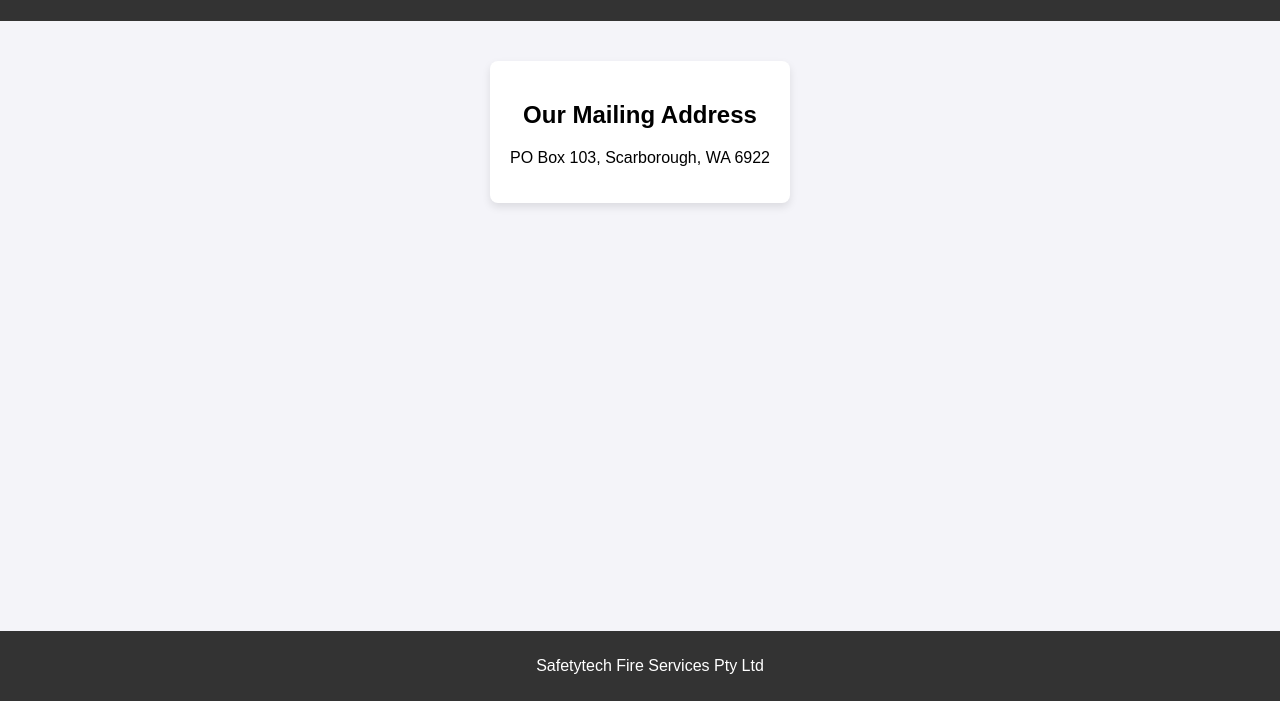
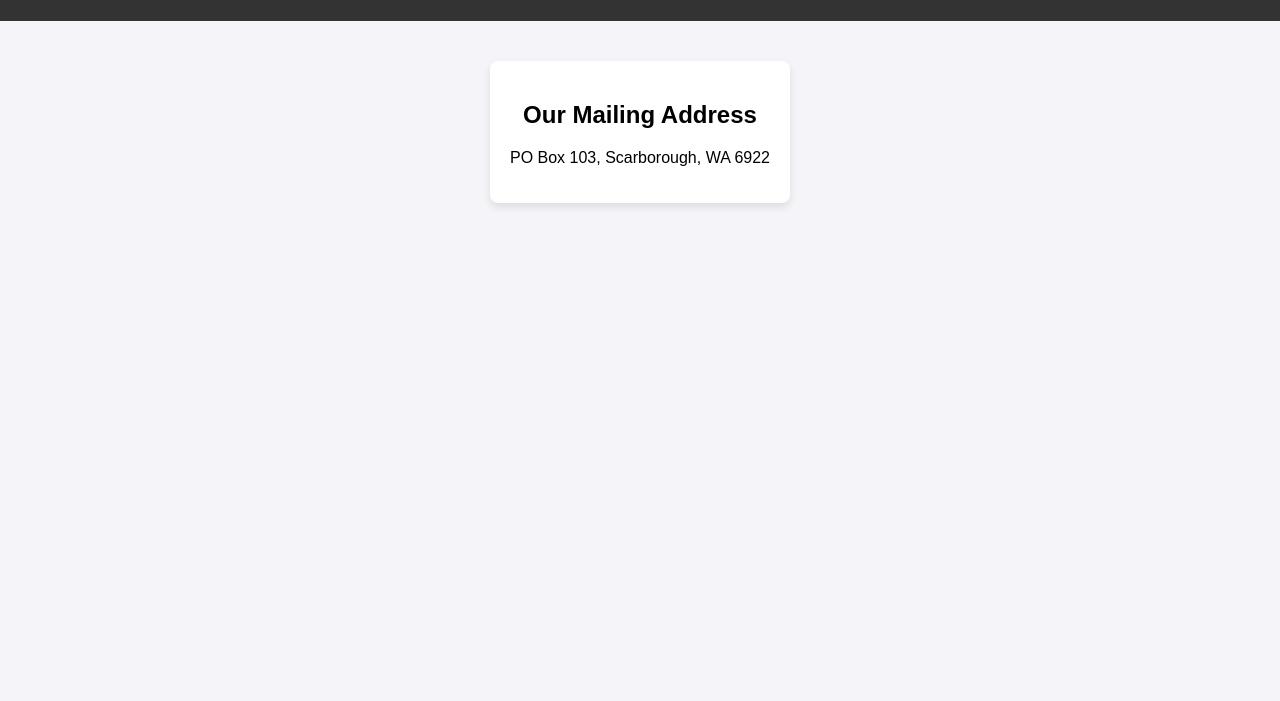
Before and after one commit to Safetytech-Fire-Services/PO-Box, a plain HTML site: page index.html in a window 1280 px wide. Shown: the part 99-800 px from the top of the page. Drawn offline with Linux system fonts and the light colour scheme.

Commit message:
Update index.html

```diff
--- a/index.html
+++ b/index.html
@@ -51,9 +51,6 @@
     </div>
 </div>
 
-<footer>
-    <p>Safetytech Fire Services Pty Ltd</p>
-</footer>
 
 </body>
 </html>
```
